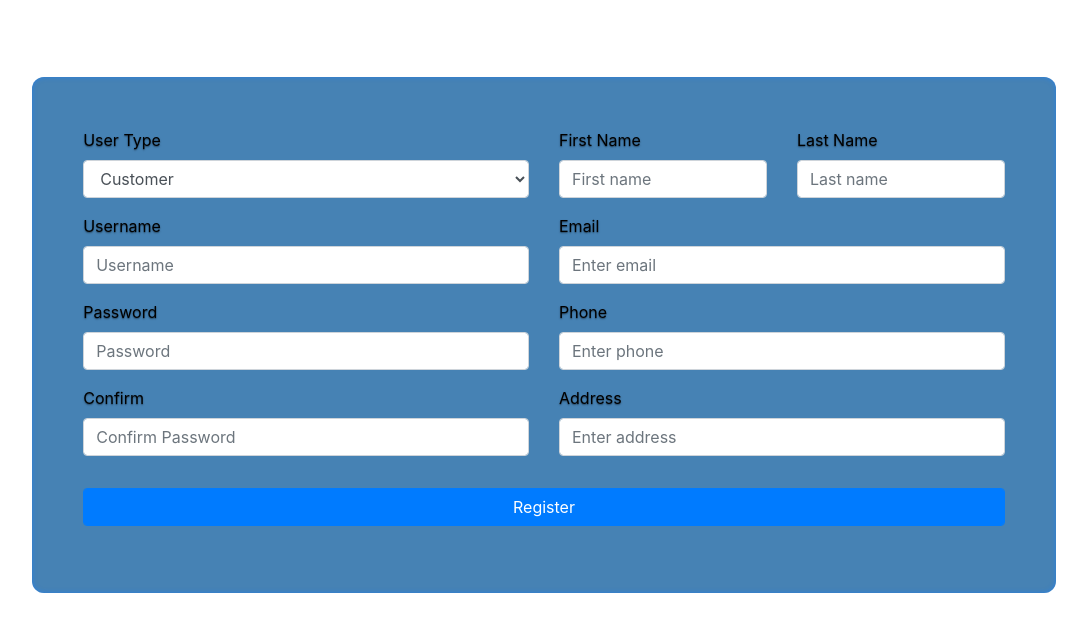
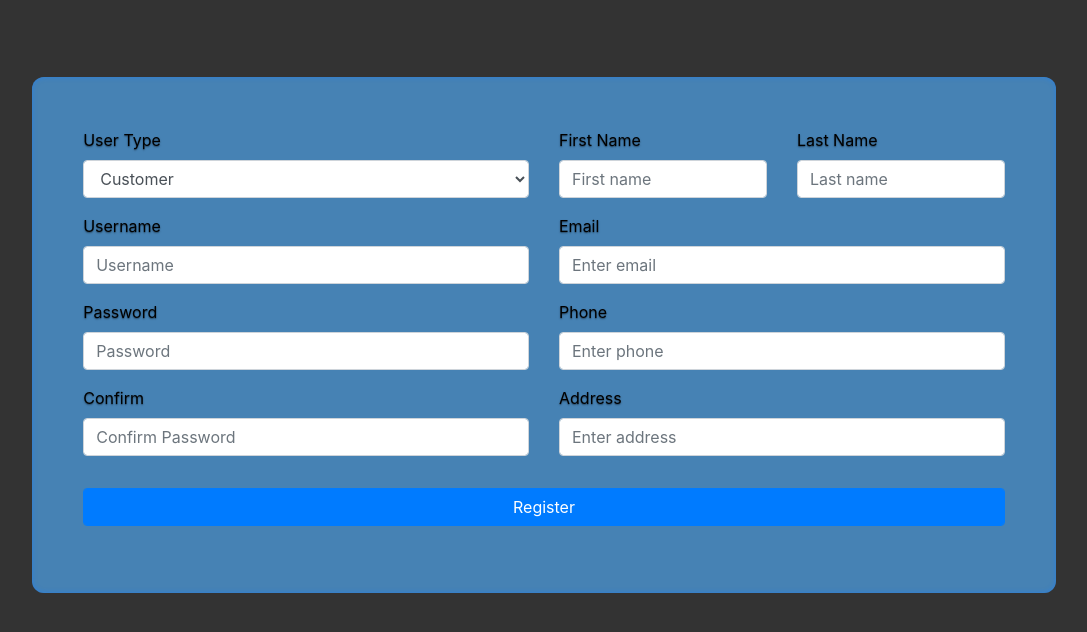
Before and after one commit to ccsoloist/cs5610-summer1-2018-project-client, a React (Create React App) app: page /register in a window 1280 px wide. Shown: the top 632 px of the page, without its empty margins (96-1183 px from the left). Built offline with nearby package versions, Linux system fonts and the light colour scheme.

Commit message:
changed server to local

```diff
--- a/src/constants/index.js
+++ b/src/constants/index.js
@@ -1,5 +1,5 @@
-// export const SERVER = 'http://localhost:8080/api';
-export const SERVER = 'https://cs5610-project-server.herokuapp.com/api';
+export const SERVER = 'http://localhost:8080/api';
+// export const SERVER = 'https://cs5610-project-server.herokuapp.com/api';
 
 export const ALL_RESTAURANT_URL = SERVER + '/restaurant';
 export const REGISTER_URL = SERVER + '/register/TYPE';
--- a/src/styles/index.css
+++ b/src/styles/index.css
@@ -1,7 +1,7 @@
 html,
 body {
     height: 100%;
-    /*background-color: #333;*/
+    background-color: #333;
     /*background-color: aliceblue;*/
 }
 
```
